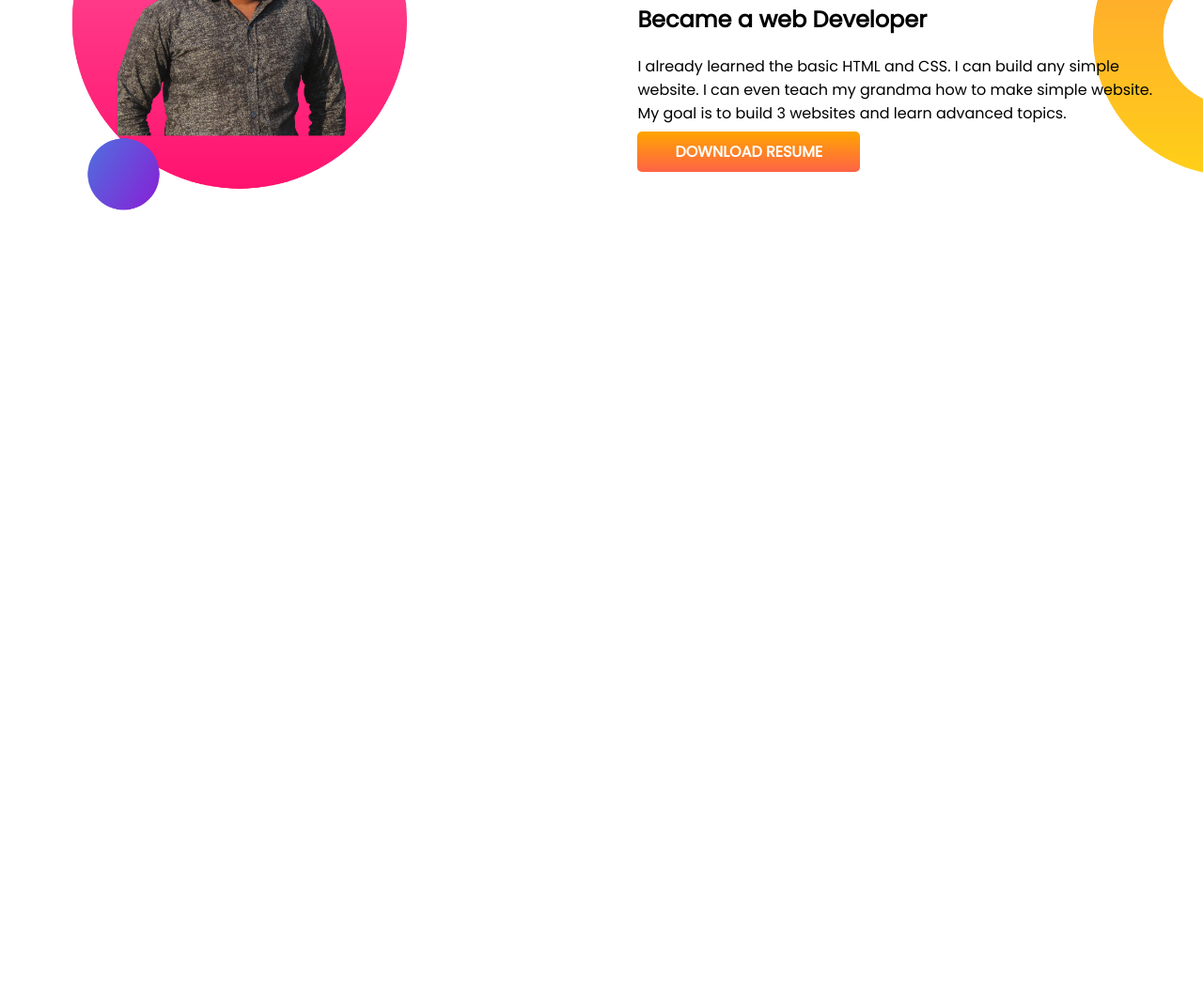
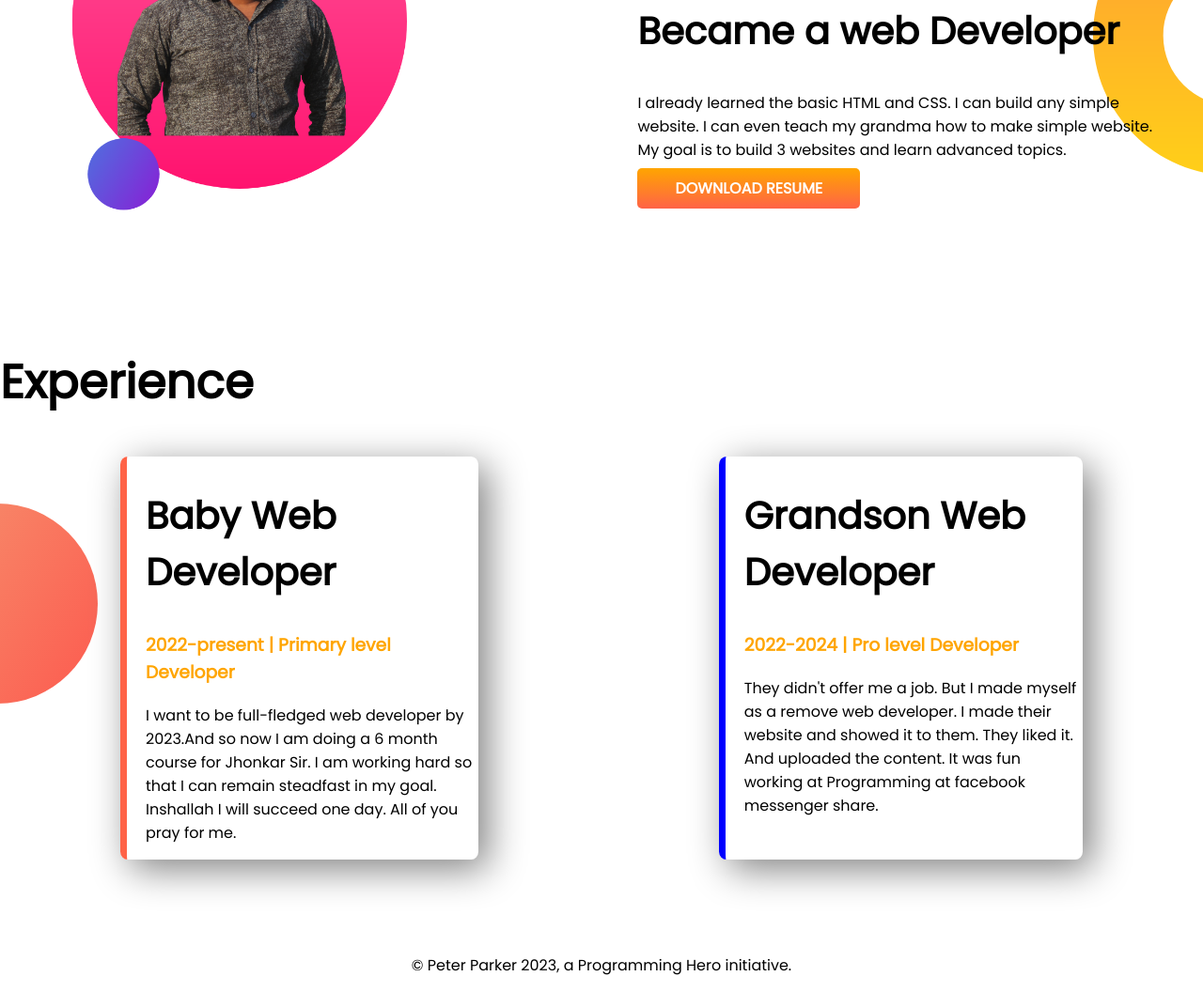
Before and after one commit to mdnahiankhan/developer-portfolio, a plain HTML site: page index.html in a window 1280 px wide. Shown: the part 833-1889 px from the top of the page at 94% size. Before the commit the page ends 1203 px from the top, so only its background shows below. Drawn offline with Linux system fonts and the light colour scheme.

Commit message:
styled border and added footer

```diff
--- a/index.html
+++ b/index.html
@@ -13,7 +13,7 @@
 </head>
 
 <body>
-    <section class="top-banner">
+    <section class="top-banner flexible-container">
         <div class="Half-width">
             <h1>Welcome to</h1>
             <h1><span class="color">AL Nahian</span> World !</h1>
@@ -29,7 +29,7 @@
             <img src="my-bg (5).png" alt="">
         </div>
     </section>
-    <section class="dream-big">
+    <section class="dream-big flexible-container">
         <div class="Half-width">
             <img src="my-bg2 (1).png" alt="">
         </div>
@@ -42,6 +42,33 @@
             <a class="link-button" target="_blank" href="https://www.linkedin.com/feed/">DOWNLOAD RESUME</a>
         </div>
     </section>
+    <section class="experience-area">
+        <h1>Experience</h1>
+        <div class="flexible-container">
+            <div id="baby-web" class="Experience-item">
+                <h2>Baby Web Developer</h2>
+                <h3 class="color">2022-present | Primary level Developer</h3>
+                <p>I want to be full-fledged web developer by 2023.And so now I am doing a 6 month course for Jhonkar
+                    Sir. I
+                    am working hard so that I can remain steadfast in my goal. Inshallah I will succeed one day. All of
+                    you
+                    pray for me.</p>
+            </div>
+            <div class="Experience-item">
+                <h2>Grandson Web Developer</h2>
+                <h3 class="color">2022-2024 | Pro level Developer</h3>
+                <p>They didn't offer me a job. But I made myself as a remove web developer. I made their website and
+                    showed
+                    it to them. They liked it. And uploaded the content. It was fun working at Programming at facebook
+                    messenger share.</p>
+            </div>
+        </div>
+    </section>
 </body>
+<footer>
+    <p>
+        © Peter Parker 2023, a Programming Hero initiative.
+    </p>
+</footer>
 
 </html>
--- a/style.css
+++ b/style.css
@@ -7,11 +7,15 @@ h1 {
     font-size: 50px;
 }
 
+h2 {
+    font-size: 40px;
+}
+
 .color {
     color: orange;
 }
 
-section {
+.flexible-container {
     display: flex;
     margin-bottom: 100px;
 }
@@ -44,3 +48,26 @@ section {
     background-repeat: no-repeat;
     background-position: right;
 }
+
+.experience-area {
+    background-image: url(images/exp-bg.png);
+    background-repeat: no-repeat;
+    background-position: left;
+}
+
+.Experience-item {
+    box-shadow: 10px 10px 40px grey;
+    margin-left: 10%;
+    margin-right: 10%;
+    border-radius: 2%;
+    padding-left: 20px;
+    border-left: 7px solid blue;
+}
+
+#baby-web {
+    border-left: 7px solid tomato;
+}
+
+footer p {
+    text-align: center;
+}
```
Also changed, not shown: images/exp-bg.png (added).
